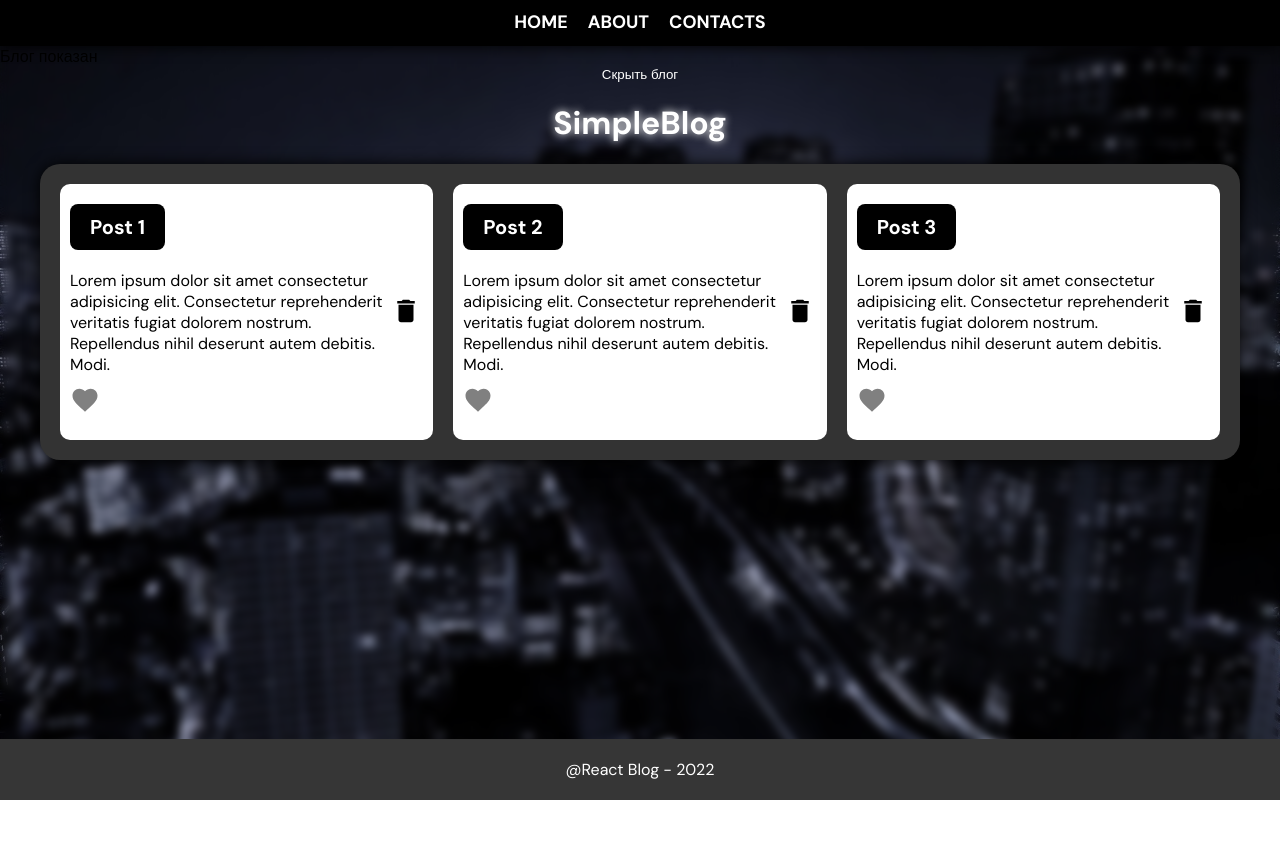
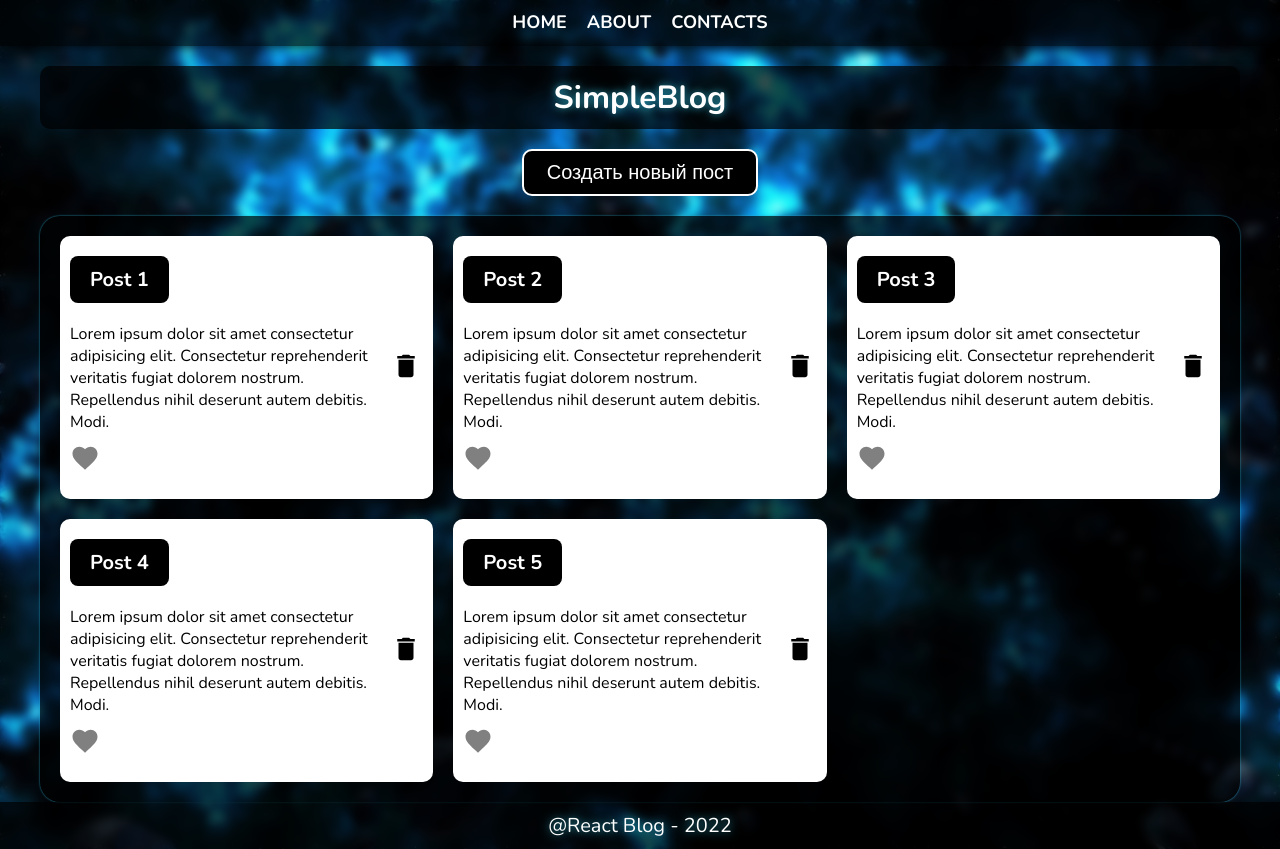
Before and after one commit to DoccHik/React-blog, a React (Create React App) app: page / in a window 1280 px wide. Before the commit the page ends 800 px from the top, so only its background shows below. Built offline with nearby package versions, Linux system fonts and the light colour scheme.

Commit message:
added formAddPost

```diff
--- a/public/index.html
+++ b/public/index.html
@@ -15,8 +15,7 @@
   <!-- Fonts -->
   <link rel="preconnect" href="https://fonts.googleapis.com">
   <link rel="preconnect" href="https://fonts.gstatic.com" crossorigin>
-  <link href="https://fonts.googleapis.com/css2?family=DM+Sans:ital,wght@0,400;0,500;0,700;1,400;1,700&display=swap"
-    rel="stylesheet">
+  <link href="https://fonts.googleapis.com/css2?family=Nunito:wght@400;500;600;700;900&display=swap" rel="stylesheet">
 </head>
 
 <body>
--- a/src/App.css
+++ b/src/App.css
@@ -5,12 +5,13 @@
 }
 
 body {
-  font-family: "DM Sans", sans-serif;
+  font-family: "Nunito", sans-serif;
   background-image: url("./assets/images/blog-bg.jpg");
   -webkit-backdrop-filter: blur(5px);
   backdrop-filter: blur(5px);
   background-size: cover;
   background-position: top center;
+  color: #fff;
 }
 
 .wrapper {
--- a/src/Components/BlogContent/BlogContent.css
+++ b/src/Components/BlogContent/BlogContent.css
@@ -1,6 +1,6 @@
 .posts {
-  background-color: #333;
-  box-shadow: 0px 0px 15px #000;
+  background-color: rgba(0, 0, 0, 0.7);
+  box-shadow: 0px 0px 2px #2daecd;
   padding: 20px;
   display: grid;
   grid-template-columns: repeat(3, 1fr);
@@ -15,5 +15,24 @@ h1 {
   text-align: center;
   color: #fff;
   margin: 20px 0px 20px 0px;
-  text-shadow: 0px 0px 8px #fff;
+  padding: 10px 0px 10px 0px;
+  text-shadow: 0px 0px 8px #2daecd;
+  background-color: rgba(0, 0, 0, 0.7);
+  border-radius: 10px;
 }
+
+.open-add-form {
+  display: block;
+  font-size: 20px;
+  font-weight: 500;
+  background-color: #000;
+  padding: 10px 23px;
+  border: 2px solid #fff;
+  border-radius: 10px;
+  transition: all 0.3s ease;
+  margin: 0 auto 20px;
+}
+
+.open-add-form:hover {
+  box-shadow: 0px 0px 10px #fff;
+}
--- a/src/Components/BlogContent/BlogContent.jsx
+++ b/src/Components/BlogContent/BlogContent.jsx
@@ -2,12 +2,14 @@ import React from "react";
 import { posts } from "../../shared/ProjectData";
 
 import "../BlogContent/BlogContent.css";
+import AddPostForm from "./components/AddPostForm/AddPostForm";
 import BlogCard from "./components/BlogCard";
 
 class BlogContent extends React.Component {
   // состояния
   state = {
-    showBlog: true,
+    showAddPostForm: false,
+    // showBlog: true,
     blogArr: JSON.parse(localStorage.getItem("blogPosts")) || posts,
   };
 
@@ -25,14 +27,14 @@ class BlogContent extends React.Component {
   };
 
   // Функция которая скрывает и показывает БЛОГ
-  toggleShowBlog = () => {
-    // Меняем состояние state в showBlog
-    this.setState(({ showBlog }) => {
-      return {
-        showBlog: !showBlog,
-      };
-    });
-  };
+  // toggleShowBlog = () => {
+  //   // Меняем состояние state в showBlog
+  //   this.setState(({ showBlog }) => {
+  //     return {
+  //       showBlog: !showBlog,
+  //     };
+  //   });
+  // };
 
   // Удаление постов
   deletePost = (pos) => {
@@ -55,6 +57,28 @@ class BlogContent extends React.Component {
     }
   };
 
+  // Открыть форму для добавления новых постов
+  openAddPostForm = () => {
+    this.setState({
+      showAddPostForm: !this.state.showAddPostForm,
+    });
+  };
+
+  // Закрыть форму добавления постов
+  hideAddPostForm = () => {
+    this.setState({
+      showAddPostForm: !this.state.showAddPostForm,
+    });
+  };
+
+  //* Закрыть форму добавления постов по клике на overlay
+  // hideAddPostOverlay = (e) => {
+  //   console.log(e.target);
+  //   this.setState({
+  //     showAddPostForm: !this.state.showAddPostForm,
+  //   });
+  // };
+
   render() {
     const blogPosts = this.state.blogArr.map((item, pos) => {
       return (
@@ -70,21 +94,26 @@ class BlogContent extends React.Component {
     });
     return (
       <>
-        {this.state.showBlog ? "Блог показан" : "Блог скрыт"}
-        <button style={{ color: "#fff" }} onClick={this.toggleShowBlog}>
+        {/* {this.state.showBlog ? "Блог показан" : "Блог скрыт"} */}
+
+        {/* <button style={{ color: "#fff" }} onClick={this.toggleShowBlog}>
           {this.state.showBlog ? "Скрыть блог" : "Показать блог"}
-        </button>
-        {this.state.showBlog ? (
-          <div className="container">
-            <h1>SimpleBlog</h1>
-            <div className="posts">{blogPosts}</div>
-          </div>
+        </button> */}
+
+        {this.state.showAddPostForm ? (
+          <AddPostForm hideAddPostForm={this.hideAddPostForm} />
         ) : null}
+
+        <div className="container">
+          <h1>SimpleBlog</h1>
+          <button onClick={this.openAddPostForm} className="open-add-form">
+            Создать новый пост
+          </button>
+          <div className="posts">{blogPosts}</div>
+        </div>
       </>
     );
   }
 }
 
 export default BlogContent;
-
-// ! https://youtu.be/hYia2jT8nD8?t=3 lesson-8
--- /dev/null
+++ b/src/Components/BlogContent/components/AddPostForm/AddPostForm.css
@@ -0,0 +1,82 @@
+.overlay {
+  position: absolute;
+  top: 0;
+  left: 0;
+  width: 100%;
+  height: 100%;
+  /* right: 0;
+  bottom: 0; */
+  display: flex;
+  justify-content: center;
+  align-items: center;
+  text-align: center;
+  transition: bac 0.3s;
+  background-color: rgba(0, 0, 0, 0.9);
+}
+
+.overlay-close__btn {
+  position: absolute;
+  right: 20px;
+  top: 20px;
+}
+.overlay-close__btn svg {
+  font-size: 40px;
+}
+.overlay-close__btn svg:hover {
+  fill: red;
+}
+
+.add-post-form {
+  background-color: #fff;
+  max-width: 500px;
+  width: 100%;
+  border-radius: 20px;
+  padding: 20px;
+  transition: all 0.3s ease;
+}
+
+.add-post__heading {
+  color: #000;
+  font-weight: 700;
+  margin: 0px 0px 5px 0px;
+}
+
+.add-post-title {
+  background-color: #000;
+  border: 1px solid transparent;
+  font-size: 16px;
+  padding: 10px 20px;
+  border-radius: 10px;
+  margin: 0px 0px 10px 0px;
+  outline: none;
+  color: #fff;
+  transition: all 0.3s ease;
+}
+.add-post-description {
+  width: 100%;
+  min-height: 300px;
+  background-color: #000;
+  border: 1px solid transparent;
+  font-size: 16px;
+  padding: 20px 15px;
+  border-radius: 10px;
+  margin: 0px 0px 10px 0px;
+  outline: none;
+  color: #fff;
+  transition: all 0.3s ease;
+  resize: none;
+}
+
+.add-post-btn {
+  font-size: 20px;
+  background-color: #000;
+  border: 2px solid #000;
+  padding: 10px 20px;
+  border-radius: 10px;
+  transition: all 0.3s ease;
+}
+
+.add-post-btn:hover {
+  background-color: #fff;
+  color: #000;
+}
--- /dev/null
+++ b/src/Components/BlogContent/components/AddPostForm/AddPostForm.jsx
@@ -0,0 +1,43 @@
+import React from "react";
+
+import "../AddPostForm/AddPostForm.css";
+
+import CloseRoundedIcon from "@mui/icons-material/CloseRounded";
+const AddPostForm = ({ hideAddPostForm }) => {
+  return (
+    <>
+      <div className="overlay">
+        <button onClick={hideAddPostForm} className="overlay-close__btn">
+          <CloseRoundedIcon />
+        </button>
+        <form action="" className="add-post-form">
+          <h2 className="add-post__heading">Новый пост</h2>
+          <div>
+            <input
+              className="add-post-title"
+              type="text"
+              name="postTitle"
+              placeholder="Напишите название"
+            />
+          </div>
+          <div>
+            <textarea
+              className="add-post-description"
+              name="postDescription"
+              placeholder="Напишите текст"
+            />
+          </div>
+          <div>
+            <button className="add-post-btn" type="button">
+              Опубликовать пост
+            </button>
+          </div>
+        </form>
+      </div>
+    </>
+  );
+};
+
+export default AddPostForm;
+
+// ! https://youtu.be/czPUlOI5kwU
--- a/src/Components/Footer/Footer.css
+++ b/src/Components/Footer/Footer.css
@@ -1,10 +1,12 @@
 footer {
   margin: auto 0px 0px 0px;
   text-align: center;
-  background-color: #363636;
-  padding: 20px 0px 20px 0px;
+  padding: 10px 0px 10px 0px;
+  background-color: rgba(0, 0, 0, 0.7);
 }
 
 footer span {
+  font-size: 20px;
   color: #fff;
+  text-shadow: 0px 0px 10px #2daecd;
 }
--- a/src/Components/Header/Header.css
+++ b/src/Components/Header/Header.css
@@ -1,7 +1,7 @@
 header {
   text-align: center;
   padding: 10px;
-  background-color: #000;
+  background-color: rgba(0, 0, 0, 0.7);
   box-shadow: 0px 0px 15px rgb(0 0 0);
 }
 
@@ -18,5 +18,5 @@ header a {
 }
 
 header a:hover {
-  color: #d15700;
+  color: #2daecd;
 }
--- a/src/index.css
+++ b/src/index.css
@@ -2,4 +2,5 @@ button {
   cursor: pointer;
   background-color: transparent;
   border: none;
+  color: inherit;
 }
--- a/src/shared/ProjectData.js
+++ b/src/shared/ProjectData.js
@@ -17,4 +17,16 @@ export const posts = [
 		description: "Lorem ipsum dolor sit amet consectetur adipisicing elit. Consectetur reprehenderit veritatis fugiat dolorem nostrum. Repellendus nihil deserunt autem debitis. Modi.",
 		liked: false,
 	},
+	{
+		id: 4,
+		title: "Post 4",
+		description: "Lorem ipsum dolor sit amet consectetur adipisicing elit. Consectetur reprehenderit veritatis fugiat dolorem nostrum. Repellendus nihil deserunt autem debitis. Modi.",
+		liked: false,
+	},
+	{
+		id: 5,
+		title: "Post 5",
+		description: "Lorem ipsum dolor sit amet consectetur adipisicing elit. Consectetur reprehenderit veritatis fugiat dolorem nostrum. Repellendus nihil deserunt autem debitis. Modi.",
+		liked: false,
+	},
 ];
```
Also changed, not shown: src/assets/icons/close.svg (added), src/assets/images/blog-bg.jpg.
